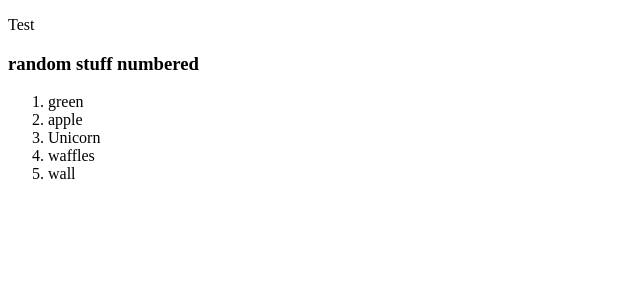
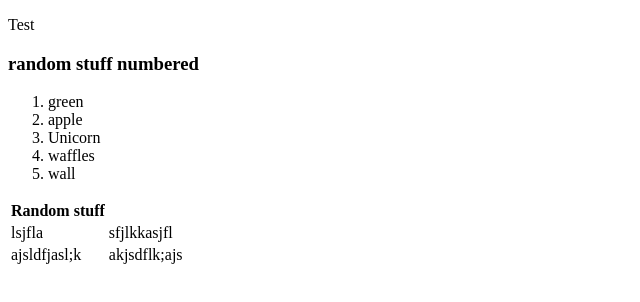
Before and after one commit to melindaomansouri/testjh, a plain HTML site: page index.html in a window 1280 px wide. Shown: the whole page, without its empty margins (0-640 px from the left). Drawn offline with Linux system fonts and the light colour scheme.

Commit message:
Update index.html

```diff
--- a/index.html
+++ b/index.html
@@ -16,7 +16,22 @@
 	<li>wall</li>
    </ol>
 
+   <table>
+    <th>Random stuff</th>
 
+	<tr>
+	 <td>lsjfla</td>
+	 <td>sfjlkkasjfl</td>
+	</tr>
+
+    <tr>
+	 <td>ajsldfjasl;k</td>
+	 <td>akjsdflk;ajs</td>
+	</tr>
+
+
+
+   </table>
 
 
  </body>
```
